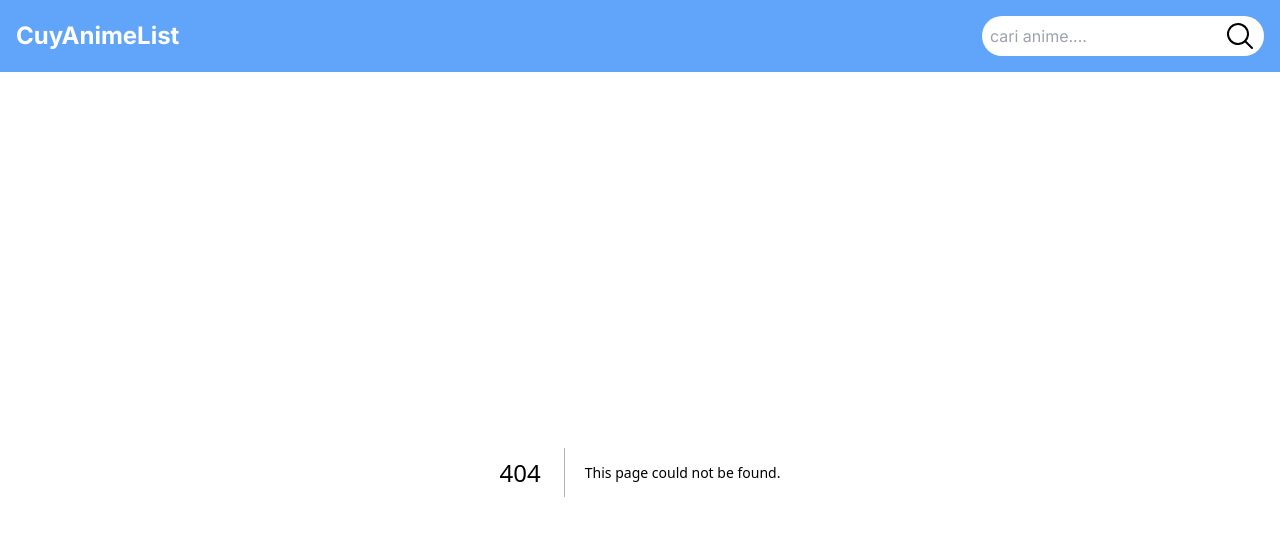
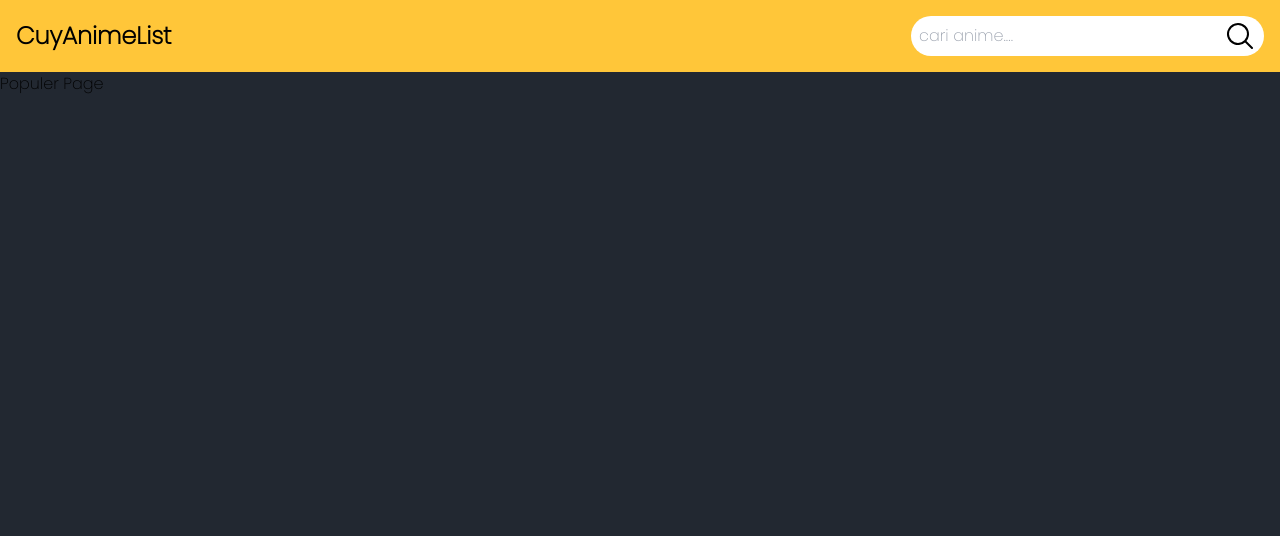
Before and after one commit to dafahfabiansyah/CuyAnimeList, a Next.js app: page /populer in a window 1280 px wide. Before the commit this address had no page. Shown: the top 536 px of the page. Built offline with nearby package versions, Linux system fonts and the light colour scheme.

Commit message:
perf: sesi 3

```diff
--- a/package.json
+++ b/package.json
@@ -10,6 +10,7 @@
   },
   "dependencies": {
     "@phosphor-icons/react": "^2.0.15",
+    "@reduxjs/toolkit": "^2.0.1",
     "axios": "^1.6.2",
     "next": "14.0.4",
     "react": "^18",
@@ -19,6 +20,7 @@
     "@types/node": "^20",
     "@types/react": "^18",
     "@types/react-dom": "^18",
+    "@wixc3/react-board": "^2.3.0",
     "autoprefixer": "^10.0.1",
     "eslint": "^8",
     "eslint-config-next": "14.0.4",
--- a/src/app/globals.css
+++ b/src/app/globals.css
@@ -25,3 +25,18 @@ img {
 img:hover {
   scale: 102%;
 }
+
+.loading {
+  width: 50px;
+  height: 50px;
+  border-radius: 50%;
+  background: radial-gradient(farthest-side, #ffc639 94%, #0000) top/8px 8px no-repeat, conic-gradient(#0000 30%, #ffc639);
+  -webkit-mask: radial-gradient(farthest-side, #0000 calc(100% - 8px), #000 0);
+  animation: s3 1s infinite linear;
+}
+
+@keyframes s3 {
+  100% {
+    transform: rotate(1turn);
+  }
+}
--- a/src/app/layout.tsx
+++ b/src/app/layout.tsx
@@ -1,9 +1,12 @@
 import type { Metadata } from 'next';
-import { Inter } from 'next/font/google';
+import { Poppins } from 'next/font/google';
 import './globals.css';
 import Navbar from '@/components/Navbar';
 
-const inter = Inter({ subsets: ['latin'] });
+const inter = Poppins({
+  subsets: ['latin'],
+  weight: '200',
+});
 
 export const metadata: Metadata = {
   title: 'Cuy Anime List',
@@ -13,7 +16,8 @@ export const metadata: Metadata = {
 export default function RootLayout({ children }: { children: React.ReactNode }) {
   return (
     <html lang="id">
-      <body className={inter.className}>
+      <body className={`${inter.className} bg-color-dark`}>
+        {/* <body className={`${inter.className} dark:bg-slate-600 dark:text-white`}> */}
         <Navbar />
         {children}
       </body>
--- /dev/null
+++ b/src/app/loading.tsx
@@ -0,0 +1,14 @@
+import React from 'react';
+
+const loading = () => {
+  return (
+    <div className="min-h-screen max-w-xl mx-auto flex justify-center items-center">
+      <div className="flex justify-center items-center gap-4 flex-col ">
+        {/* <h3 className="text-color-accent text-2xl font-bold animate-pulse">Loading</h3> */}
+        <h3 className="loading" />
+      </div>
+    </div>
+  );
+};
+
+export default loading;
--- /dev/null
+++ b/src/app/not-found.tsx
@@ -0,0 +1,20 @@
+'use client';
+import React from 'react';
+import { ListMagnifyingGlass } from '@phosphor-icons/react';
+import Link from 'next/link';
+
+const Page = () => {
+  return (
+    <div className="min-h-screen max-w-xl mx-auto flex justify-center items-center">
+      <div className="flex justify-center items-center gap-4 flex-col ">
+        <ListMagnifyingGlass size={32} className="text-color-accent" />
+        <h3 className="text-color-accent text-2xl font-bold">NOT FOUND</h3>
+        <Link href="/" className="hover:text-color-accent text-color-primary">
+          Kembali
+        </Link>
+      </div>
+    </div>
+  );
+};
+
+export default Page;
--- a/src/app/page.tsx
+++ b/src/app/page.tsx
@@ -6,9 +6,9 @@ import Header from '@/components/AnimeList/Header';
 const Page = async () => {
   try {
     const response = await axios.get(`${process.env.NEXT_PUBLIC_API_BASE_URL}/top/anime?limit=10`);
-    console.log(response);
+    // console.log(response);
     const populerAnime = response.data;
-    console.log(response.data);
+    // console.log(response.data);
 
     return (
       <div>
--- /dev/null
+++ b/src/app/populer/page.tsx
@@ -0,0 +1,7 @@
+import React from 'react';
+
+const page = () => {
+  return <div>Populer Page</div>;
+};
+
+export default page;
--- a/src/components/AnimeList/Header.tsx
+++ b/src/components/AnimeList/Header.tsx
@@ -10,9 +10,9 @@ interface HeaderProps {
 const Header: React.FC<HeaderProps> = ({ title, linkHref, linkTitle }) => {
   return (
     <div className="flex justify-between items-center p-4">
-      <h1 className="capitalize text-2xl font-bold">{title}</h1>
+      <h1 className="capitalize text-2xl font-bold text-color-primary">{title}</h1>
       {linkHref && linkTitle ? (
-        <Link href={linkHref} className="capitalize md:text-xl text-md underline hover:text-blue-600 transition-all">
+        <Link href={linkHref} className="capitalize md:text-xl text-color-primary text-md underline hover:text-color-accent transition-all">
           {linkTitle}
         </Link>
       ) : null}
--- a/src/components/AnimeList/index.tsx
+++ b/src/components/AnimeList/index.tsx
@@ -21,10 +21,11 @@ const AnimeList: React.FC<AnimeListProps> = ({ api }) => {
     <div className="grid lg:grid-cols-5 md:grid-cols-4 sm:grid-cols-3 grid-cols-2 h-32 gap-4 px-4">
       {api.data.map((anime) => {
         return (
-          <Link href={`/${anime.mal_id}`} key={anime.mal_id} className="cursor-pointer">
+          // <Link href={`/${anime.mal_id}`} key={anime.mal_id} className="cursor-pointer max-w-sm bg-white border border-gray-200 rounded-lg shadow dark:bg-gray-800 dark:border-gray-700 dark:text-white">
+          <Link href={`/${anime.mal_id}`} key={anime.mal_id} className="cursor-pointer max-w-sm bg-color-primary border border-gray-200 shadow p-1 ">
             <Image src={anime.images.webp.image_url} alt="..." width={350} height={350} className="w-full max-h-80 object-cover" />
             {/* <Image src={imageUrl} alt={title} width={350} height={350} /> */}
-            <h3 className="font-bold md:text-xl text-xs p-4 ">{anime.title}</h3>
+            <h3 className="font-bold md:text-xl text-xs p-4 text-color-dark cursor-default ">{anime.title}</h3>
           </Link>
         );
       })}
--- a/src/components/Navbar/InputSearch.tsx
+++ b/src/components/Navbar/InputSearch.tsx
@@ -22,6 +22,7 @@ const InputSearch = () => {
   const performSearch = () => {
     const keyword = searchRef.current?.value;
     router.push(`/search/${keyword}`);
+    // reset search bar sesudah input
     if (searchRef.current) {
       searchRef.current.value = '';
     }
--- a/src/components/Navbar/index.tsx
+++ b/src/components/Navbar/index.tsx
@@ -4,9 +4,9 @@ import InputSearch from './InputSearch';
 
 const Navbar = () => {
   return (
-    <header className="bg-blue-400">
+    <header className="bg-color-accent">
       <div className="flex justify-between items-center p-4">
-        <Link href="/" className="font-bold text-white text-lg md:text-2xl">
+        <Link href="/" className="font-bold text-lg md:text-2xl md:items-center hover:text-red-600">
           CuyAnimeList
         </Link>
         <InputSearch />
--- a/tailwind.config.ts
+++ b/tailwind.config.ts
@@ -1,20 +1,23 @@
-import type { Config } from 'tailwindcss'
+import type { Config } from 'tailwindcss';
 
 const config: Config = {
-  content: [
-    './src/pages/**/*.{js,ts,jsx,tsx,mdx}',
-    './src/components/**/*.{js,ts,jsx,tsx,mdx}',
-    './src/app/**/*.{js,ts,jsx,tsx,mdx}',
-  ],
+  content: ['./src/pages/**/*.{js,ts,jsx,tsx,mdx}', './src/components/**/*.{js,ts,jsx,tsx,mdx}', './src/app/**/*.{js,ts,jsx,tsx,mdx}'],
   theme: {
     extend: {
       backgroundImage: {
         'gradient-radial': 'radial-gradient(var(--tw-gradient-stops))',
-        'gradient-conic':
-          'conic-gradient(from 180deg at 50% 50%, var(--tw-gradient-stops))',
+        'gradient-conic': 'conic-gradient(from 180deg at 50% 50%, var(--tw-gradient-stops))',
+      },
+    },
+    colors: {
+      color: {
+        primary: '#eeeeee',
+        accent: '#ffc639',
+        secondary: '#393e46',
+        dark: '#222831',
       },
     },
   },
   plugins: [],
-}
-export default config
+};
+export default config;
```
Also changed, not shown: 2 other files (tests, documents, lock files or other folders).
